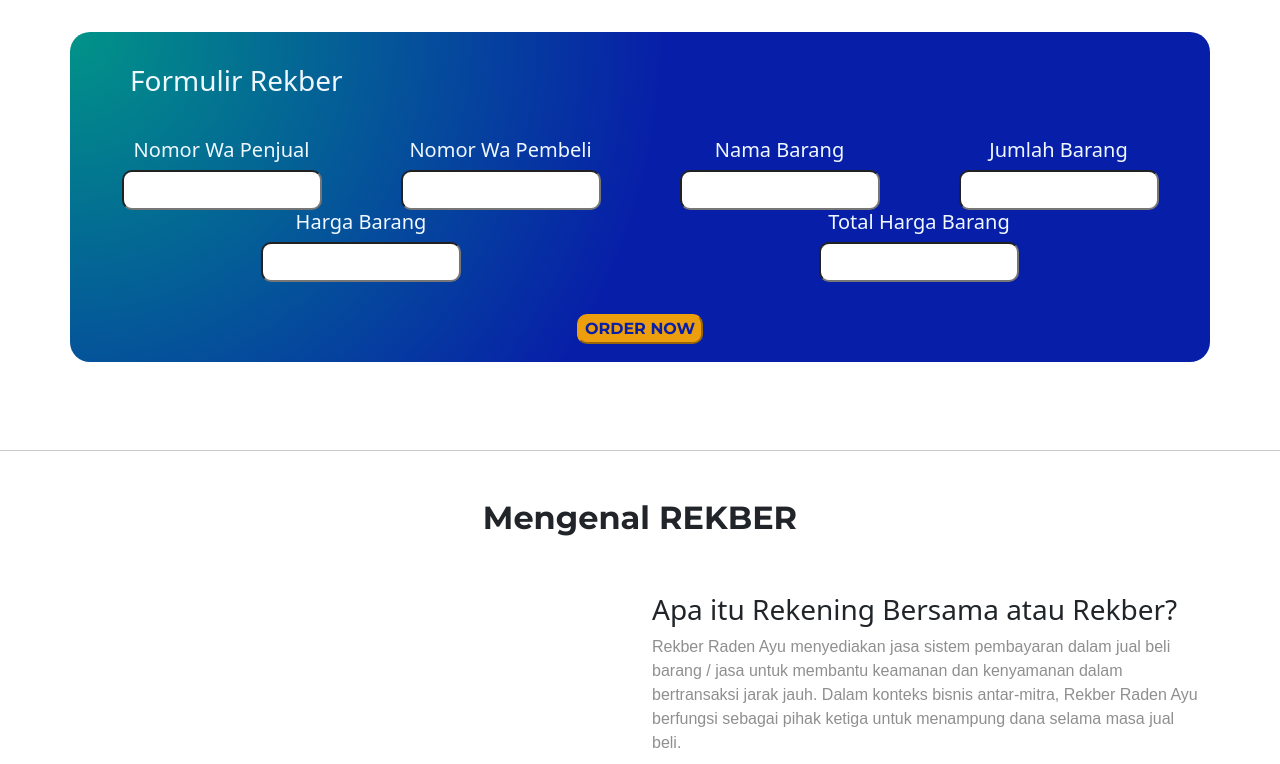
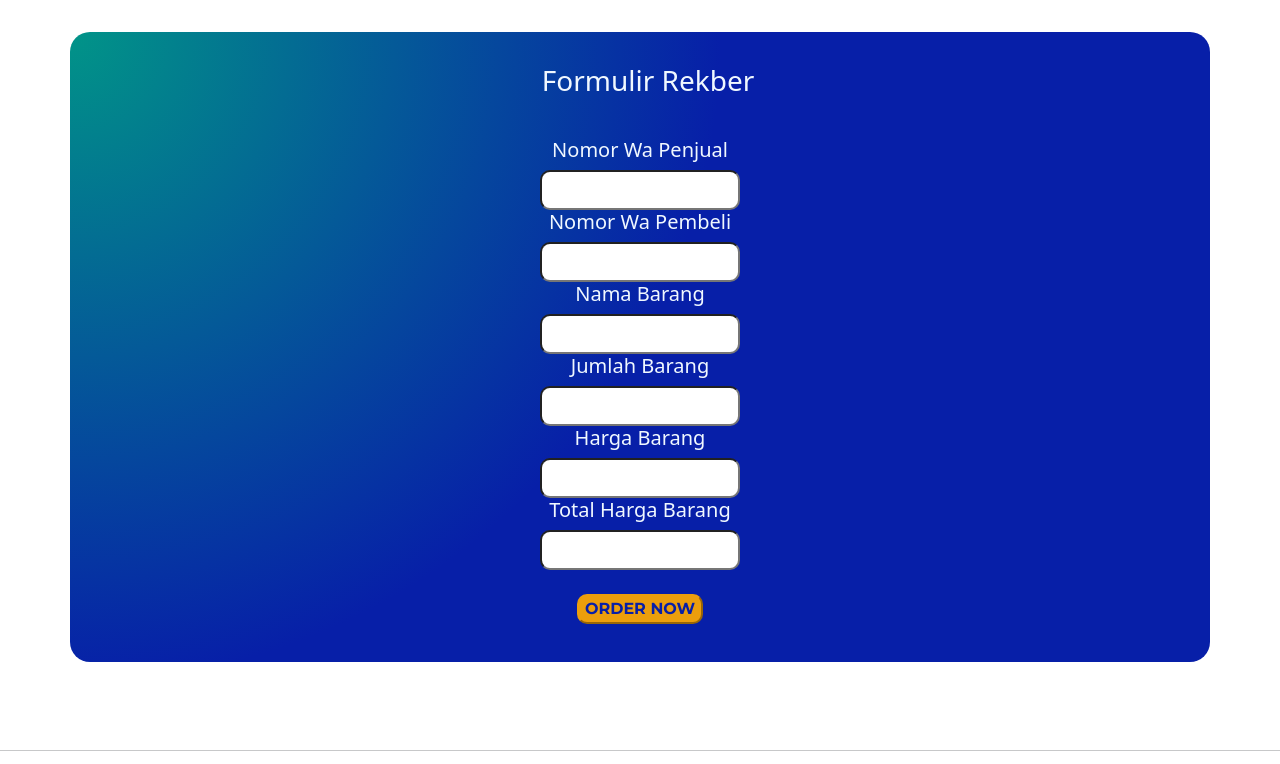
Before and after one commit to ImamAriadi2022/Rekber-new, a plain HTML site: page index.html in a window 1280 px wide. Shown: the part 680-1444 px from the top of the page. Drawn offline with nearby package versions, Linux system fonts and the light colour scheme.

Commit message:
wkwkwkwkkwkw

```diff
--- a/index.html
+++ b/index.html
@@ -1,4 +1,11 @@
 <!doctype html>
+<!--
+    Nama Anggota kelompok
+    shafa andhika 2215061110
+    m.ayustio riswansyah 2215061046
+-->
+
+
 <html lang="en">
   <head>
     <meta charset="utf-8">
@@ -38,14 +45,14 @@
                         </a>
                     </li>
                     <li class="nav-item">
-                        <a class="nav-link" href="#">
+                        <a class="nav-link" href="#tata-cara">
                             <span class="navbar-fontHF">
                                 Tata cara
                             </span>
                         </a>
                     </li>
                     <li class="nav-item">
-                        <a class="nav-link" href="#">
+                        <a class="nav-link" href="#biaya-transaksi">
                             <span class="navbar-fontHF">
                                 Biaya Transaksi
                             </span>
@@ -59,7 +66,7 @@
                         </a>
                     </li>
                     <li class="nav-item">
-                        <a class="nav-link" href="#">
+                        <a class="nav-link" href="#review-costumer">
                             <span class="navbar-fontHF">
                                 Testimoni
                             </span>
@@ -106,40 +113,30 @@
         <!--section kedua-->
         <br><br><br><br>
         <br><br><br><br>
-        <section>
+        <section id="form">
             <div class="container1 container" id="form">
-                <h3 style="padding-top: 2rem; padding-left:3rem;" class="warnaForm">Formulir Rekber</h3>
+                <div class="styleH3">
+                    <h3 style="padding-top: 2rem; padding-left:3rem;" class="warnaForm">Formulir Rekber</h3>
+                </div>
                 <div style="padding-top:2rem;">
                     <div class="container text-center">
                         <div class="row">
-                            <div class="col">
+                            <form onsubmit="send(); return false;">
                                 <h5 class="warnaForm">Nomor Wa Penjual</h5>
-                                <input class="radius" type="text">
-                            </div>
-                            <div class="col">
+                                <input id="input1" class="radius" type="text">
                                 <h5 class="warnaForm">Nomor Wa Pembeli</h5>
-                                <input class="radius" type="text">
-                            </div>
-                            <div class="col">
+                                <input id="input2" class="radius" type="text">
                                 <h5 class="warnaForm">Nama Barang</h5>
-                                <input class="radius" type="text">
-                            </div>
-                            <div class="col">
+                                <input id="input3" class="radius" type="text">
                                 <h5 class="warnaForm">Jumlah Barang</h5>
-                                <input class="radius" type="number">
-                            </div>
-                            <div class="col">
+                                <input id="input4" class="radius" type="number">
                                 <h5 class="warnaForm">Harga Barang</h5>
-                                <input class="radius" type="text">
-                            </div>
-                            <div class="col">
+                                <input id="input5" class="radius" type="text">
                                 <h5 class="warnaForm">Total Harga Barang</h5>
-                                <input class="radius" type="text">
-                            </div>
+                                <input id="input6" class="radius" type="text"> <br> <br>
+                                <button type="submit" class="detail-button-style">ORDER NOW</button>
+                            </form>
                         </div>
-                    </div>
-                    <div class="button-style">
-                        <button class="detail-button-style">ORDER NOW</button>
                     </div>
                 </div>
                 <br><br>
@@ -149,7 +146,7 @@
         <br><br><br>
         <!--section ketiga-->
         <hr>
-        <section>
+        <section id="about">
             <div class="judul-section-tiga">
                 <h2 style="padding-top: 2rem;">Mengenal REKBER</h2>
             </div>
@@ -183,7 +180,7 @@
         <hr>
 
         <!--section keempat-->
-        <section>
+        <section id="tata-cara">
             <div style="padding-top: 3rem;">
                 <div class="container text-start">
                     <div class="row">
@@ -274,7 +271,7 @@
 
 
         <!--section kelima-->
-        <section style="background-color: #071fa8;">
+        <section style="background-color: #071fa8;" id="biaya-transaksi">
             <div class="judul-lima">
                 <h2 style="color: #ffffff; padding-top:2rem; padding-bottom:1rem;">Biaya transaksi</h2>
             </div>
@@ -391,7 +388,7 @@
 
         <br><br><br>
         <!--section keenam-->
-        <section>
+        <section id="review-costumer">
             <div class="judul-enam">
                 <h2>Review Costumer</h2>
             </div>
@@ -485,8 +482,8 @@
                       </div>
                       <div class="col">
                         <h3 style="color: #ffffff;">Sosmed</h3>
-                        <a class="footer-wa" href="#"><img src="" alt="">User name 1</a> <br>
-                        <a class="footer-wa" href="#"><img src="" alt="">User name 2</a>
+                        <a class="footer-wa" href="#"><img src="" alt="">Shafa Andhika</a> <br>
+                        <a class="footer-wa" href="#"><img src="" alt="">M Ayustio Riswansyah</a>
                       </div>
                     </div>
                   </div>
--- a/script.js
+++ b/script.js
@@ -0,0 +1,30 @@
+function send() {
+    var pesansatu = document.getElementById("input1").value;
+    var pesandua = document.getElementById("input2").value;
+    var pesantiga = document.getElementById("input3").value;
+    var pesanempat = document.getElementById("input4").value;
+    var pesanlima = document.getElementById("input5").value;
+    var pesanenam = document.getElementById("input6").value;
+
+    var message = "Hai saya calon client anda:\n" + "saya ingin mengajukan pesan sebagai berikut\n" + "wa penjual :"+ pesansatu + "\n"+
+    "Wa pembeli:" + pesandua+ "\n" + "nama barang : " + pesantiga+ "\n" + "Jumlah Barang : " +
+    pesanempat + "\n" + "harga barang :" + pesanlima;
+
+    var adminPhoneNumber = "6289530829738";
+    var whatsappURL = "https://api.whatsapp.com/send?phone=" + adminPhoneNumber + "&text=" + encodeURIComponent(message);
+
+    window.open(whatsappURL);
+
+    document.getElementById("backButton").style.display = "block";
+  }
+
+
+  // Mengambil semua elemen img dalam halaman
+var images = document.getElementsByTagName('img');
+
+// Menambahkan event listener untuk setiap elemen img
+for (var i = 0; i < images.length; i++) {
+    images[i].addEventListener('contextmenu', function(event) {
+        event.preventDefault(); // Mencegah tampilnya menu konteks saat klik kanan
+    });
+}
--- a/style.css
+++ b/style.css
@@ -44,7 +44,7 @@ p {
 
 .container1 {
     width: 200px;
-    height: 330px;
+    height: 630px;
     background: radial-gradient(circle at top left, #019488, #071fa8 50%);
     border-radius: 20px;
 }
@@ -121,3 +121,10 @@ h2 {
     text-decoration: none;
     color: #ffffff;
 }
+
+.styleH3 {
+    display: flex;
+    justify-content: center;
+    align-items: center;
+    padding-right: 2rem;
+}
```
